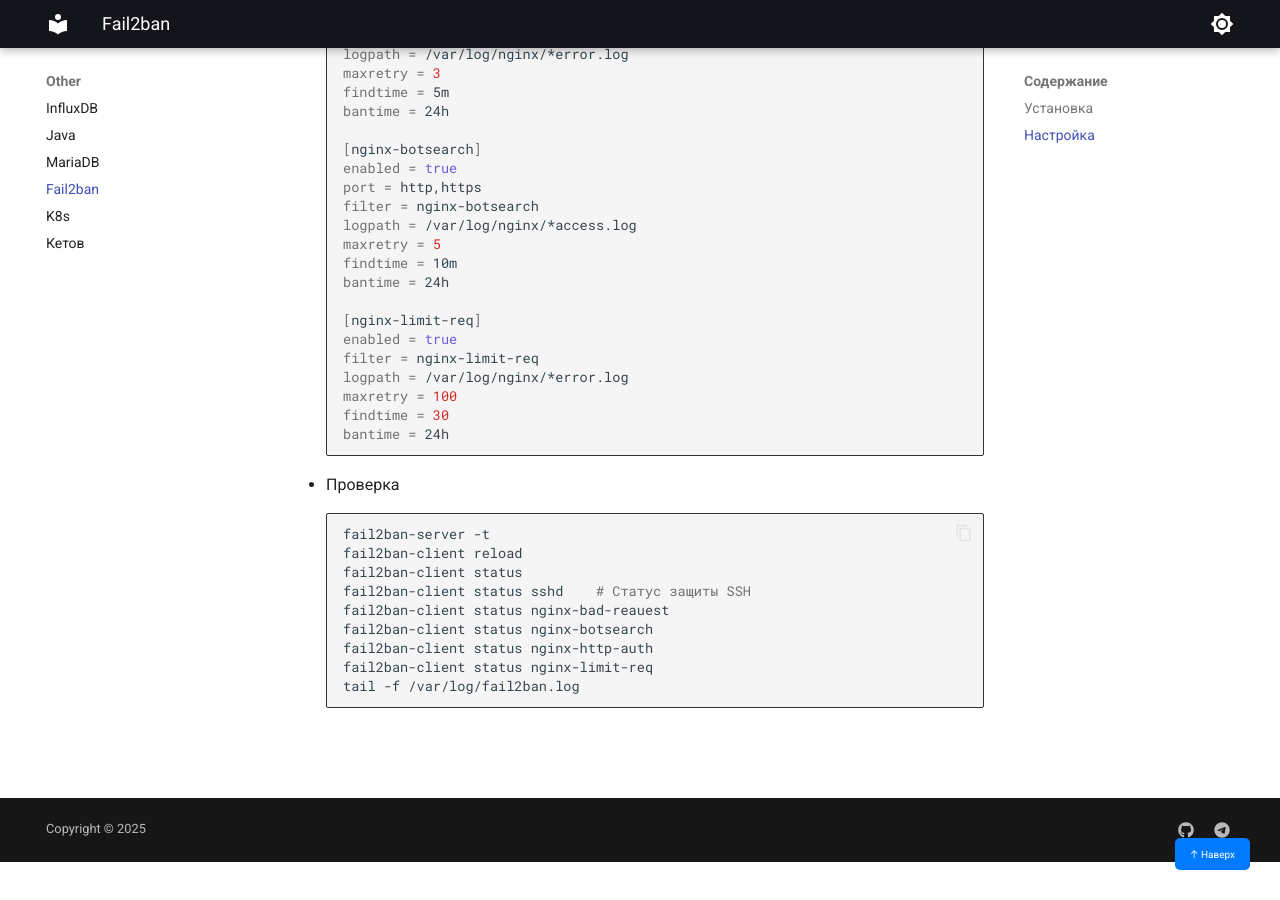
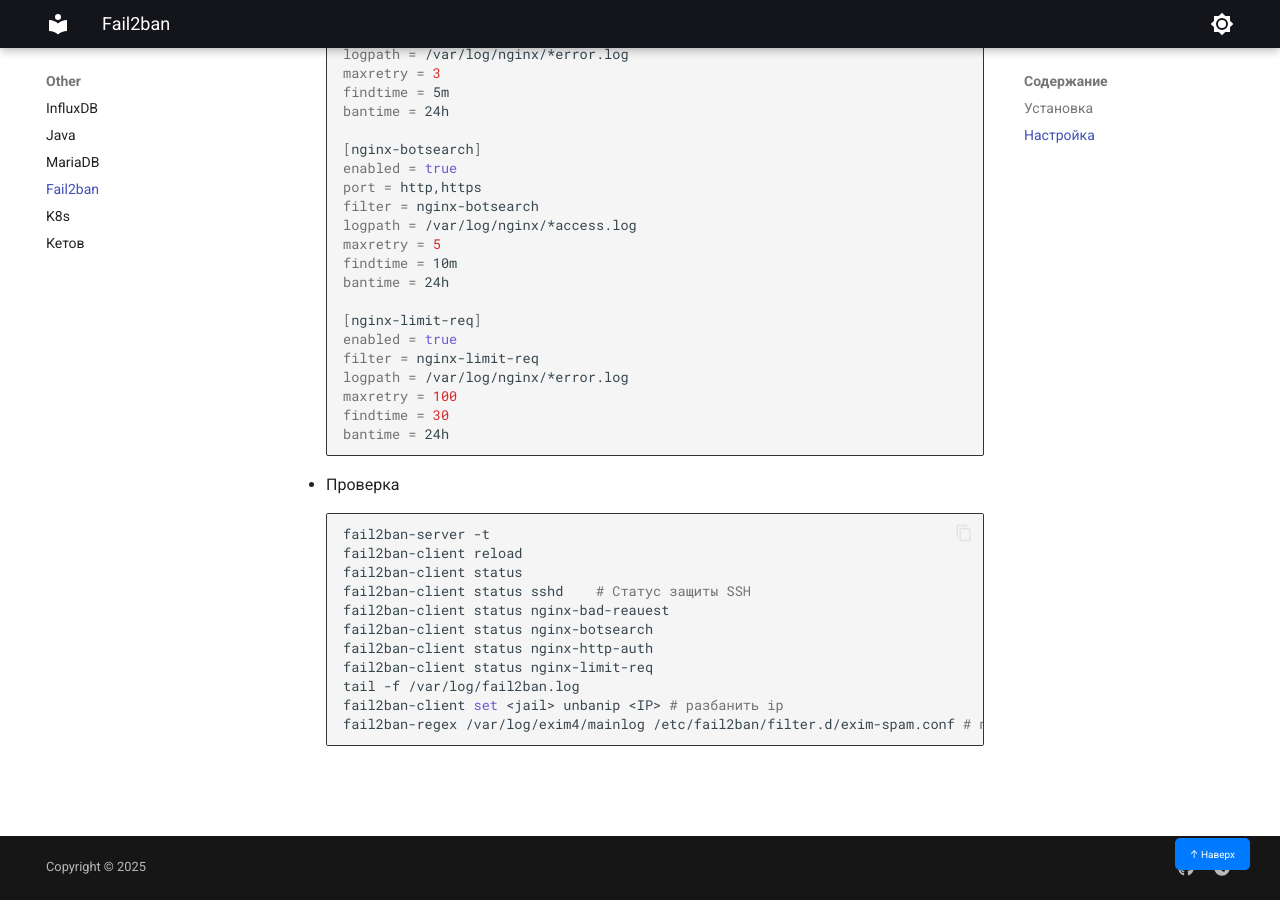
Before and after one commit to ilyamak04/wiki, an MkDocs documentation site: the page built from docs/Other/fail2ban.md, in a window 1280 px wide and 900 px high, scrolled down 1337 px. Built offline with MkDocs 1.6.1 and Material for MkDocs 9.7.7, drawn with Linux system fonts in a browser that asks for light colours.

Commit message:
add fail2ban

````diff
--- a/docs/Other/fail2ban.md
+++ b/docs/Other/fail2ban.md
@@ -90,4 +90,6 @@ fail2ban-client status nginx-botsearch
 fail2ban-client status nginx-http-auth
 fail2ban-client status nginx-limit-req
 tail -f /var/log/fail2ban.log
+fail2ban-client set <jail> unbanip <IP>	# разбанить ip
+fail2ban-regex /var/log/exim4/mainlog /etc/fail2ban/filter.d/exim-spam.conf # проверить срабатывание фильтра
 ```
````
